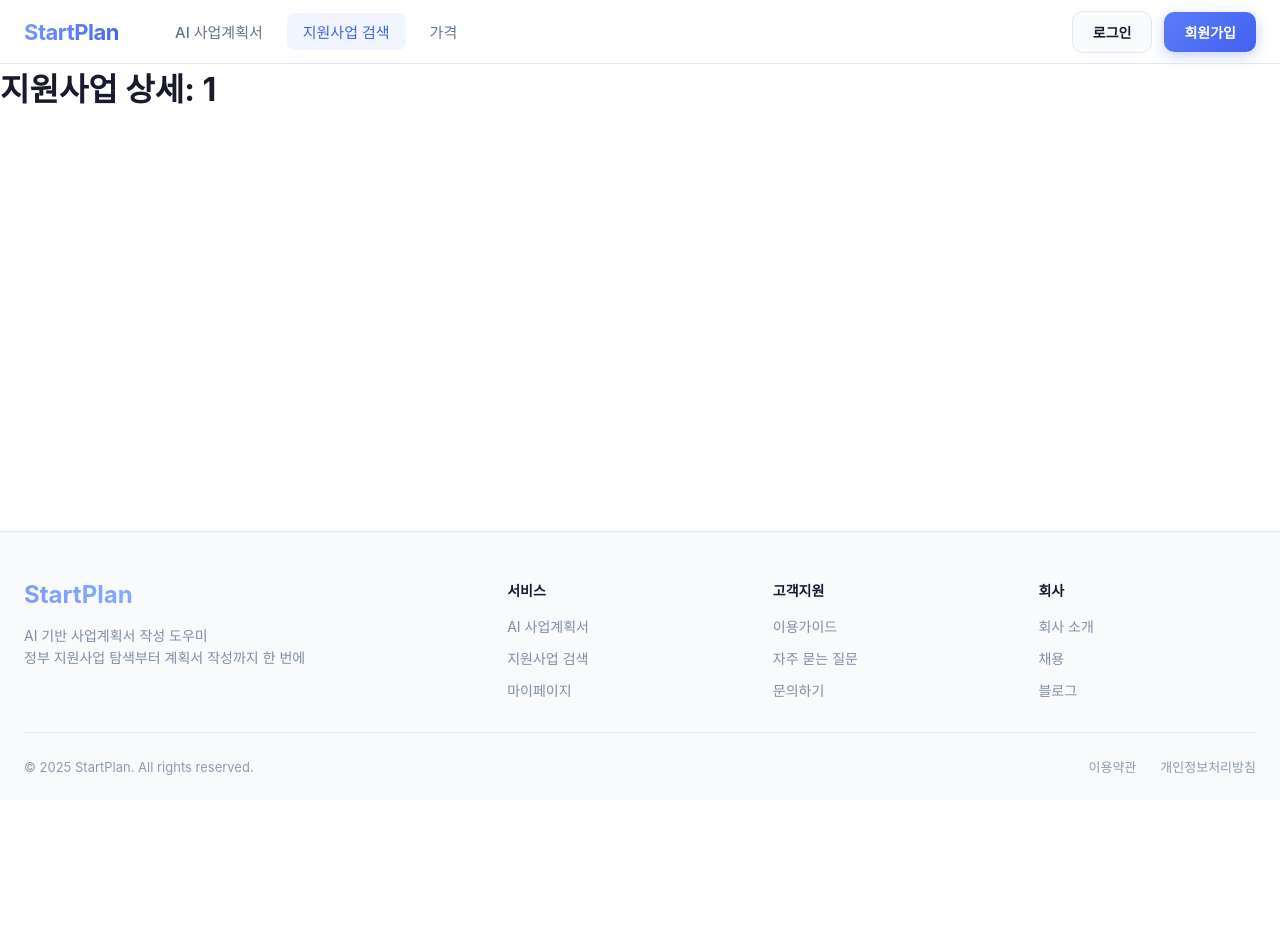
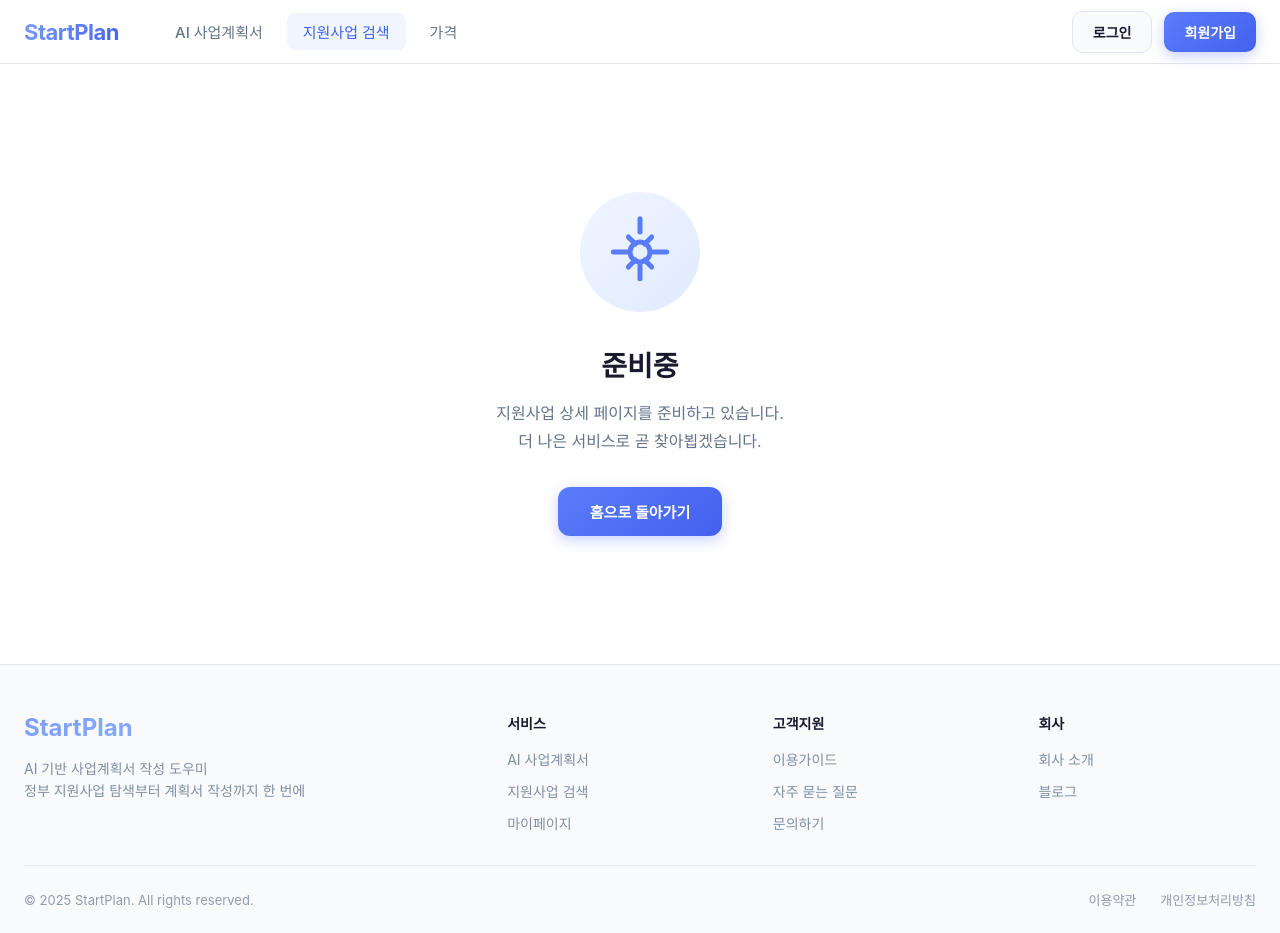
Before and after one commit to ebivproject/zerocraft_fe, a Next.js app: page /grants/1 in a window 1280 px wide. Before the commit the page ends 800 px from the top, so only its background shows below. Built offline with nearby package versions, Linux system fonts and the light colour scheme; no server answers.

Commit message:
지원상세페이지 준비중대체

```diff
--- a/src/app/(main)/grants/[id]/page.tsx
+++ b/src/app/(main)/grants/[id]/page.tsx
@@ -1,11 +1,47 @@
-export default function GrantDetailPage({
-  params,
-}: {
-  params: { id: string };
-}) {
+import styles from "../page.module.css";
+
+export default function GrantDetailPage() {
   return (
-    <div>
-      <h1>지원사업 상세: {params.id}</h1>
+    <div className={styles.container}>
+      <div className={styles.content}>
+        <div className={styles.iconWrapper}>
+          <ConstructionIcon />
+        </div>
+        <h1 className={styles.title}>준비중</h1>
+        <p className={styles.description}>
+          지원사업 상세 페이지를 준비하고 있습니다.
+          <br />
+          더 나은 서비스로 곧 찾아뵙겠습니다.
+        </p>
+        <a href="/" className={styles.backButton}>
+          홈으로 돌아가기
+        </a>
+      </div>
     </div>
   );
 }
+
+function ConstructionIcon() {
+  return (
+    <svg
+      width="80"
+      height="80"
+      viewBox="0 0 24 24"
+      fill="none"
+      stroke="currentColor"
+      strokeWidth="1.5"
+      strokeLinecap="round"
+      strokeLinejoin="round"
+    >
+      <path d="M12 2v4" />
+      <path d="m15.5 7.5-2.12 2.12" />
+      <path d="M20 12h-4" />
+      <path d="m15.5 16.5-2.12-2.12" />
+      <path d="M12 20v-4" />
+      <path d="m8.5 16.5 2.12-2.12" />
+      <path d="M4 12h4" />
+      <path d="m8.5 7.5 2.12 2.12" />
+      <circle cx="12" cy="12" r="3" />
+    </svg>
+  );
+}
--- a/src/components/layout/Footer.tsx
+++ b/src/components/layout/Footer.tsx
@@ -54,9 +54,6 @@ export default function Footer() {
                 <a href="/about">회사 소개</a>
               </li>
               <li>
-                <a href="/careers">채용</a>
-              </li>
-              <li>
                 <a href="/blog">블로그</a>
               </li>
             </ul>
```
